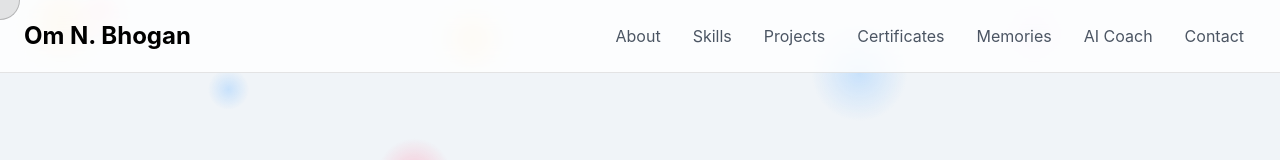
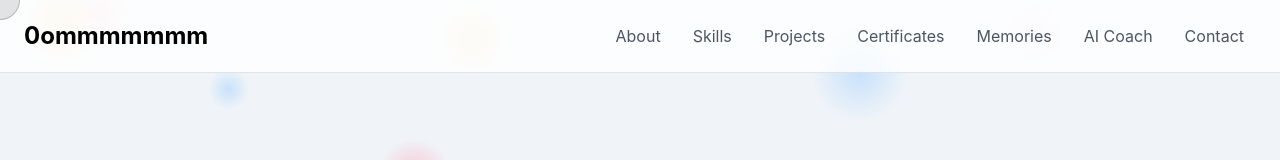
Before and after one commit to 0ommmmmmm/MyPortfolio-, a plain HTML site: page index.html in a window 1280 px wide. Shown: the top 160 px of the page. Drawn offline with nearby package versions, Linux system fonts and the light colour scheme.

Commit message:
Change header link text from 'Om N. Bhogan' to '0ommmmmmm'

```diff
--- a/index.html
+++ b/index.html
@@ -275,7 +275,7 @@
 
     <header class="fixed top-0 left-0 right-0 z-50 bg-white/80 backdrop-blur-md border-b border-black/10">
         <div class="container mx-auto px-4 sm:px-6 py-4 flex justify-between items-center">
-            <a href="#" class="text-xl sm:text-2xl font-bold text-[var(--text-primary)] name-slide-in">Om N. Bhogan</a>
+            <a href="#" class="text-xl sm:text-2xl font-bold text-[var(--text-primary)] name-slide-in">0ommmmmmm</a>
             <nav class="hidden md:flex space-x-2">
                 <a href="#about" class="nav-link text-gray-600">About</a>
                 <a href="#skills" class="nav-link text-gray-600">Skills</a>
```
